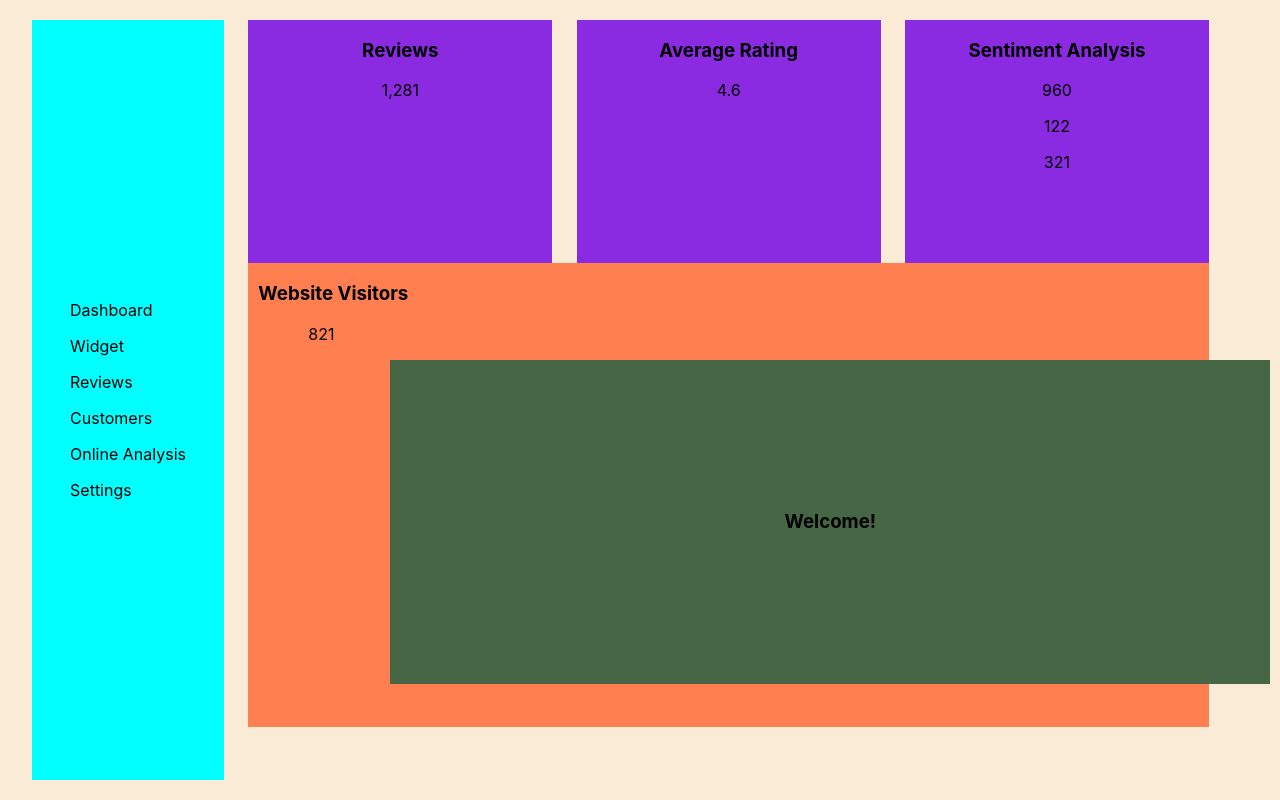
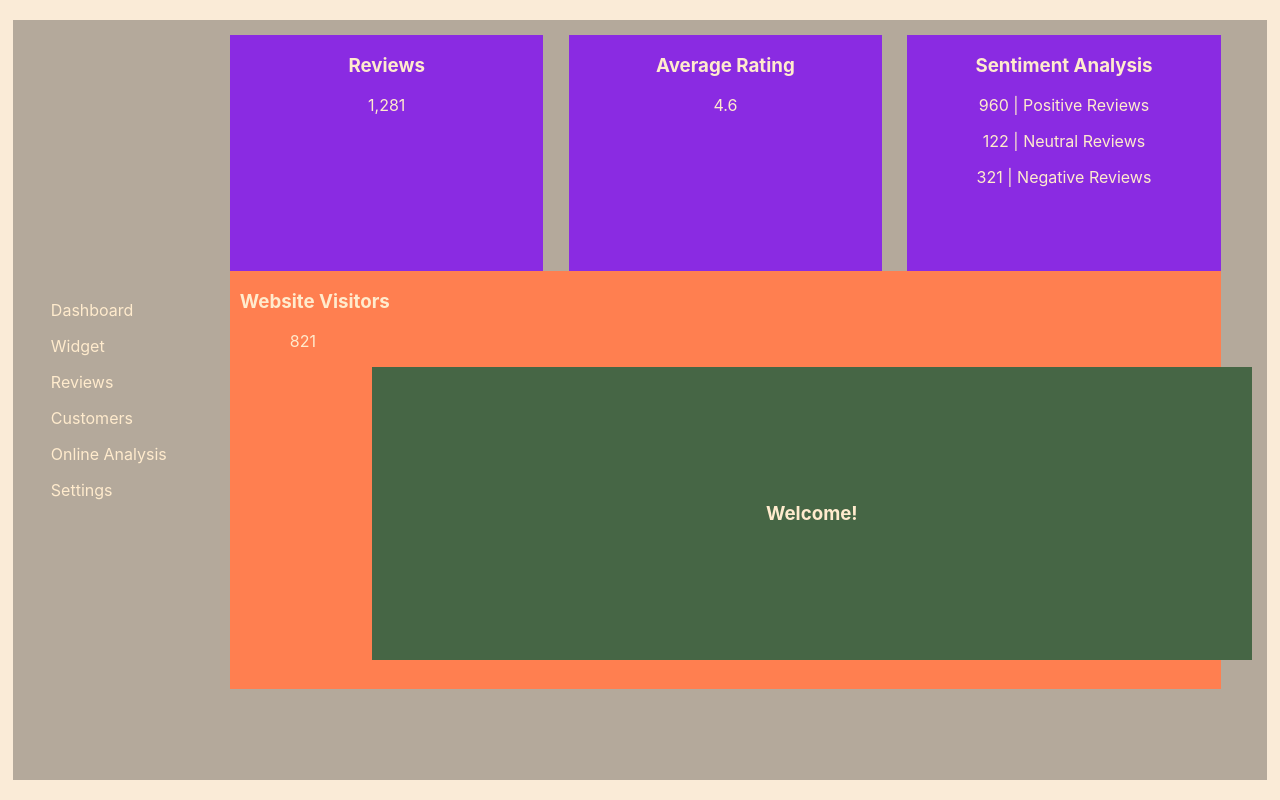
Before and after one commit to RiverXDiamant/dashboard, a React (Create React App) app: page / in a window 1280 px wide. Built offline with nearby package versions, Linux system fonts and the light colour scheme.

Commit message:
updated Sentiment Analysis component

```diff
--- a/src/App.css
+++ b/src/App.css
@@ -8,9 +8,9 @@ body {
 /* Container */
 .container {
   display: flex;
-
-  background-color: antiquewhite;
-  width: 95vw;
+  color: blanchedalmond;
+  background-color: rgba(0, 0, 0, 0.281);
+  width: 98vw;
   height: 95vh;
 }
 
@@ -19,13 +19,19 @@ body {
   display: flex;
   justify-content: center;
   align-items: center;
-  background-color: aqua;
+  /* background-color: aqua; */
   width: 15vw;
   height: 95vh;
 }
 
 .sidebar {
   margin-top: 80%;
+}
+
+/* mouse over Sidebar List */
+.sidebar-list > p:hover {
+  color: rgba(0, 8, 8, 0.438);
+  font-weight: bold;
 }
 
 /* Reviews, Rating, Sentiment Analysis */
@@ -36,6 +42,7 @@ body {
   justify-content: center;
   text-align: center;
   background-color: blueviolet;
+  margin-top: 15px;
   margin-left: 2%;
   width: 25%;
   height: 35%;
@@ -49,7 +56,7 @@ body {
   margin-top: 20%;
   margin-left: -79%;
   width: 79%;
-  height: 61%;
+  height: 55%;
 }
 
 .visitor-count {
--- a/src/components/SentimentAnalysis.js
+++ b/src/components/SentimentAnalysis.js
@@ -2,9 +2,9 @@ export default function SentimentAnalysis() {
   return (
     <div className="sentiment-count">
       <h3>Sentiment Analysis</h3>
-      <p>960</p>
-      <p>122</p>
-      <p>321</p>
+      <p>960 | Positive Reviews</p>
+      <p>122 | Neutral Reviews</p>
+      <p>321 | Negative Reviews</p>
     </div>
   );
 }
```
